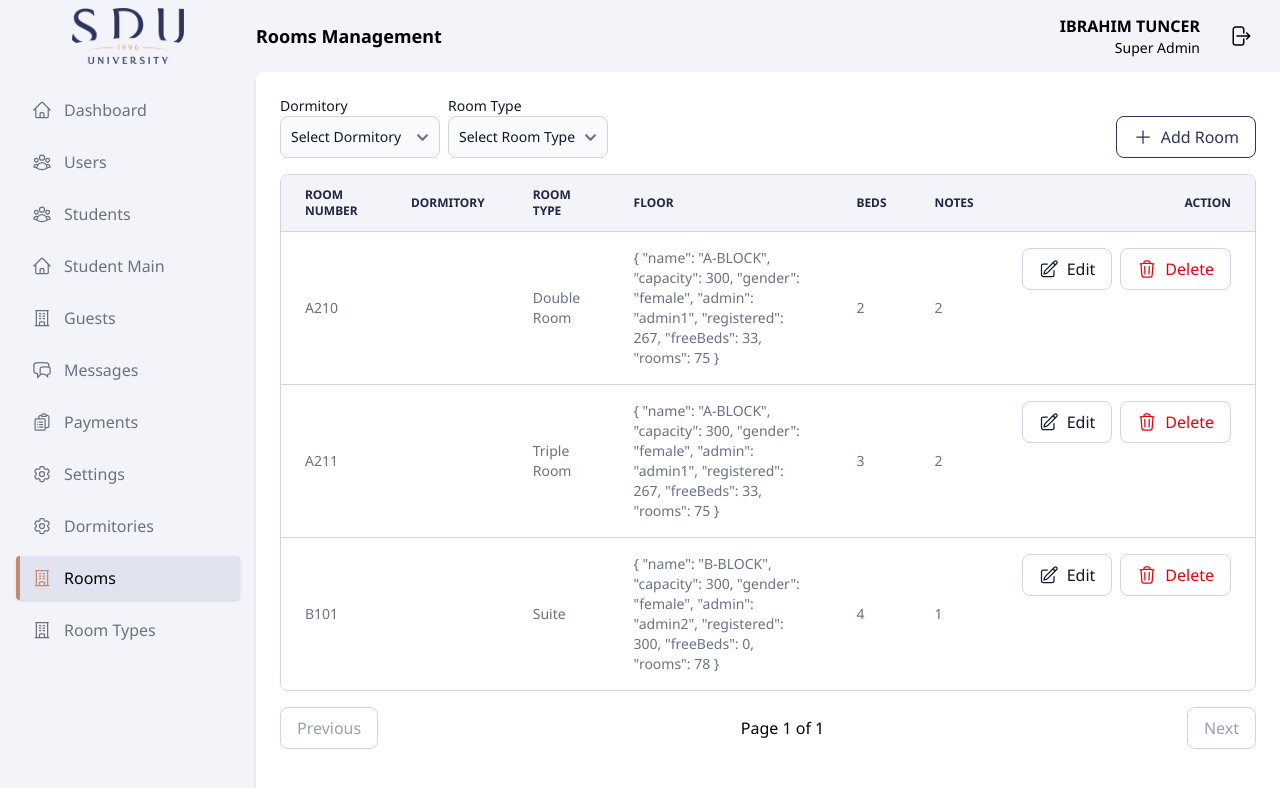
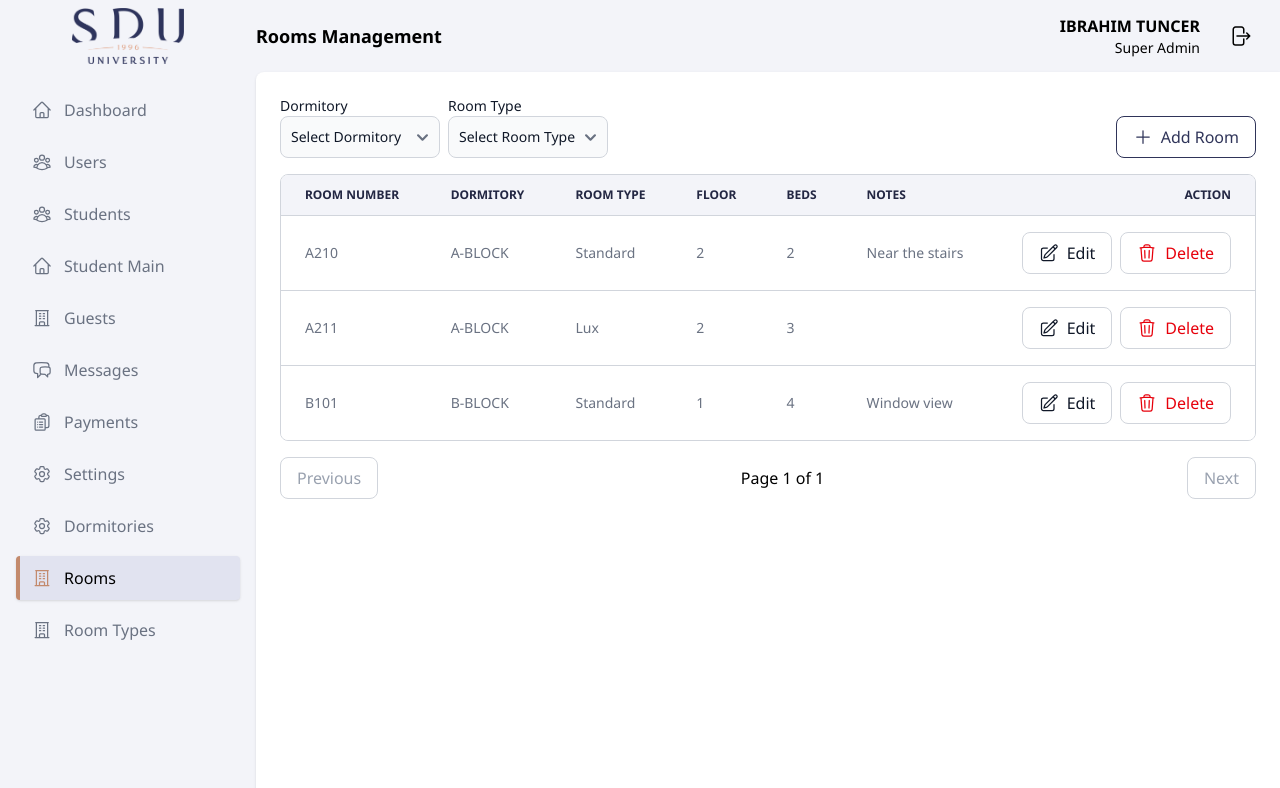
Before and after one commit to arsenanai/dormitory-management-front, a Vue app: page /rooms in a window 1280 px wide. Shown: the top 788 px of the page. Built offline with nearby package versions, Linux system fonts and the light colour scheme; what vue-konva would draw is missing.

Commit message:
rooms update

```diff
--- a/src/pages/RoomForm.vue
+++ b/src/pages/RoomForm.vue
@@ -100,23 +100,10 @@
   new Dormitory("C-BLOCK", 293, "male", "admin3", 300, 7, 80),
 ];
 
-  // Mock room types (use real store/api in production)
+// Only Standard and Lux room types
 const roomTypes = [
-    new RoomType("1", "Double Room", JSON.stringify([
-      { id: "b1", number: "1", x: 60, y: 60 },
-      { id: "b2", number: "2", x: 120, y: 60 },
-    ])),
-    new RoomType("2", "Triple Room", JSON.stringify([
-      { id: "b1", number: "1", x: 60, y: 60 },
-      { id: "b2", number: "2", x: 120, y: 60 },
-      { id: "b3", number: "3", x: 180, y: 60 },
-    ])),
-    new RoomType("3", "Suite", JSON.stringify([
-      { id: "b1", number: "1", x: 60, y: 60 },
-      { id: "b2", number: "2", x: 120, y: 60 },
-      { id: "b3", number: "3", x: 180, y: 60 },
-      { id: "b4", number: "4", x: 240, y: 60 },
-    ])),
+  new RoomType("1", "Standard"),
+  new RoomType("2", "Lux"),
 ];
 
 // Room type options for select
@@ -134,12 +121,21 @@
 // Beds preview based on selected room type
 const bedsPreview = computed(() => {
   if (!room.value.roomType) return [];
-    try {
-      const beds = JSON.parse(room.value.roomType.minimap);
-      return Array.isArray(beds) ? beds : [];
-    } catch {
+  // For demo: Standard = 2 beds, Lux = 3 beds
+  if (room.value.roomType.name === "Standard") {
+    return [
+      { id: "b1", number: "1" },
+      { id: "b2", number: "2" },
+    ];
+  }
+  if (room.value.roomType.name === "Lux") {
+    return [
+      { id: "b1", number: "1" },
+      { id: "b2", number: "2" },
+      { id: "b3", number: "3" },
+    ];
+  }
   return [];
-    }
 });
 
 // Submit handler
@@ -149,7 +145,3 @@
   alert(t("Room saved!"));
 }
 </script>
-
-  <style scoped>
-  /* Add custom styles if needed */
-  </style>
--- a/src/pages/RoomTypes.vue
+++ b/src/pages/RoomTypes.vue
@@ -106,7 +106,7 @@
   const roomTypes = ref([
     {
       id: "1",
-      name: "Standard Room",
+      name: "Standard",
       dormitory: dormitories[0],
       minimap: JSON.stringify([
         { id: "b1", number: "1", x: 60, y: 60 },
@@ -115,23 +115,12 @@
     },
     {
       id: "2",
-      name: "Lux Room",
+      name: "Lux",
       dormitory: dormitories[1],
       minimap: JSON.stringify([
         { id: "b1", number: "1", x: 60, y: 60 },
         { id: "b2", number: "2", x: 120, y: 60 },
         { id: "b3", number: "3", x: 180, y: 60 },
-      ]),
-    },
-    {
-      id: "3",
-      name: "Guest Room",
-      dormitory: dormitories[2],
-      minimap: JSON.stringify([
-        { id: "b1", number: "1", x: 60, y: 60 },
-        { id: "b2", number: "2", x: 120, y: 60 },
-        { id: "b3", number: "3", x: 180, y: 60 },
-        { id: "b4", number: "4", x: 240, y: 60 },
       ]),
     },
   ]);
--- a/src/pages/Rooms.vue
+++ b/src/pages/Rooms.vue
@@ -45,7 +45,9 @@
               <CTableCell>{{ room.number }}</CTableCell>
               <CTableCell>{{ room.dormitory?.name }}</CTableCell>
               <CTableCell>{{ room.roomType?.name }}</CTableCell>
-              <CTableCell>{{ room.floor }}</CTableCell>
+              <CTableCell>
+              {{ room.floor !== null ? room.floor : '-' }}
+            </CTableCell>
               <CTableCell>{{ room.beds?.length ?? 0 }}</CTableCell>
               <CTableCell>{{ room.notes }}</CTableCell>
               <CTableCell class="text-right flex gap-2 justify-end">
@@ -79,7 +81,7 @@
   <script setup lang="ts">
 import Navigation from "@/components/CNavigation.vue";
 import { useI18n } from "vue-i18n";
-  import { ref, computed } from "vue";
+import { ref, computed, watch } from "vue";
 import { useRouter } from "vue-router";
 import CSelect from "@/components/CSelect.vue";
 import CButton from "@/components/CButton.vue";
@@ -99,30 +101,17 @@
 const { t } = useI18n();
 const router = useRouter();
 
-  // Example dormitories
+// Example dormitories (constructor: name, capacity, gender, admin, registered, freeBeds, rooms)
 const dormitories = [
   new Dormitory("A-BLOCK", 300, "female", "admin1", 267, 33, 75),
   new Dormitory("B-BLOCK", 300, "female", "admin2", 300, 0, 78),
   new Dormitory("C-BLOCK", 293, "male", "admin3", 300, 7, 80),
 ];
 
-  // Example room types
+// Example room types (constructor: id, name, minimap)
 const roomTypes = [
-    new RoomType("1", "Double Room", JSON.stringify([
-      { id: "b1", number: "1", x: 60, y: 60 },
-      { id: "b2", number: "2", x: 120, y: 60 },
-    ])),
-    new RoomType("2", "Triple Room", JSON.stringify([
-      { id: "b1", number: "1", x: 60, y: 60 },
-      { id: "b2", number: "2", x: 120, y: 60 },
-      { id: "b3", number: "3", x: 180, y: 60 },
-    ])),
-    new RoomType("3", "Suite", JSON.stringify([
-      { id: "b1", number: "1", x: 60, y: 60 },
-      { id: "b2", number: "2", x: 120, y: 60 },
-      { id: "b3", number: "3", x: 180, y: 60 },
-      { id: "b4", number: "4", x: 240, y: 60 },
-    ])),
+  new RoomType("1", "Standard", ""),
+  new RoomType("2", "Lux", ""),
 ];
 
 // Dormitory options for filter
@@ -143,23 +132,44 @@
   roomType: "",
 });
 
-  // Example rooms
+// Example rooms (constructor: number, floor, notes, dormitory, roomType, beds)
 const rooms = ref<Room[]>([
-    new Room("A210", dormitories[0], 2, "Near the stairs", roomTypes[0], [
+  new Room(
+    "A210",
+    2,
+    "Near the stairs",
+    dormitories[0],
+    roomTypes[0],
+    [
       new Bed("b1", "1", "available", null, [], null),
       new Bed("b2", "2", "available", null, [], null),
-    ]),
-    new Room("A211", dormitories[0], 2, "", roomTypes[1], [
+    ]
+  ),
+  new Room(
+    "A211",
+    2,
+    "",
+    dormitories[0],
+    roomTypes[1],
+    [
       new Bed("b1", "1", "available", null, [], null),
       new Bed("b2", "2", "available", null, [], null),
       new Bed("b3", "3", "available", null, [], null),
-    ]),
-    new Room("B101", dormitories[1], 1, "Window view", roomTypes[2], [
+    ]
+  ),
+  new Room(
+    "B101",
+    1,
+    "Window view",
+    dormitories[1],
+    roomTypes[0],
+    [
       new Bed("b1", "1", "available", null, [], null),
       new Bed("b2", "2", "available", null, [], null),
       new Bed("b3", "3", "available", null, [], null),
       new Bed("b4", "4", "available", null, [], null),
-    ]),
+    ]
+  ),
 ]);
 
 // Filtered rooms
@@ -175,7 +185,7 @@
 const currentPage = ref(1);
 const itemsPerPage = 10;
 const totalPages = computed(() =>
-    Math.ceil(filteredRooms.value.length / itemsPerPage)
+  Math.max(1, Math.ceil(filteredRooms.value.length / itemsPerPage))
 );
 const paginatedRooms = computed(() =>
   filteredRooms.value.slice(
@@ -183,6 +193,11 @@
     currentPage.value * itemsPerPage
   )
 );
+
+// Keep currentPage in range when filteredRooms changes
+watch(filteredRooms, () => {
+  if (currentPage.value > totalPages.value) currentPage.value = totalPages.value;
+});
 
 // Navigation actions
 function navigateToAddRoom() {
@@ -196,7 +211,3 @@
   if (idx !== -1) rooms.value.splice(idx, 1);
 }
 </script>
-
-  <style scoped>
-  /* Add custom styles if needed */
-  </style>
```
Lines whose indentation alone changed are shown as unchanged.
